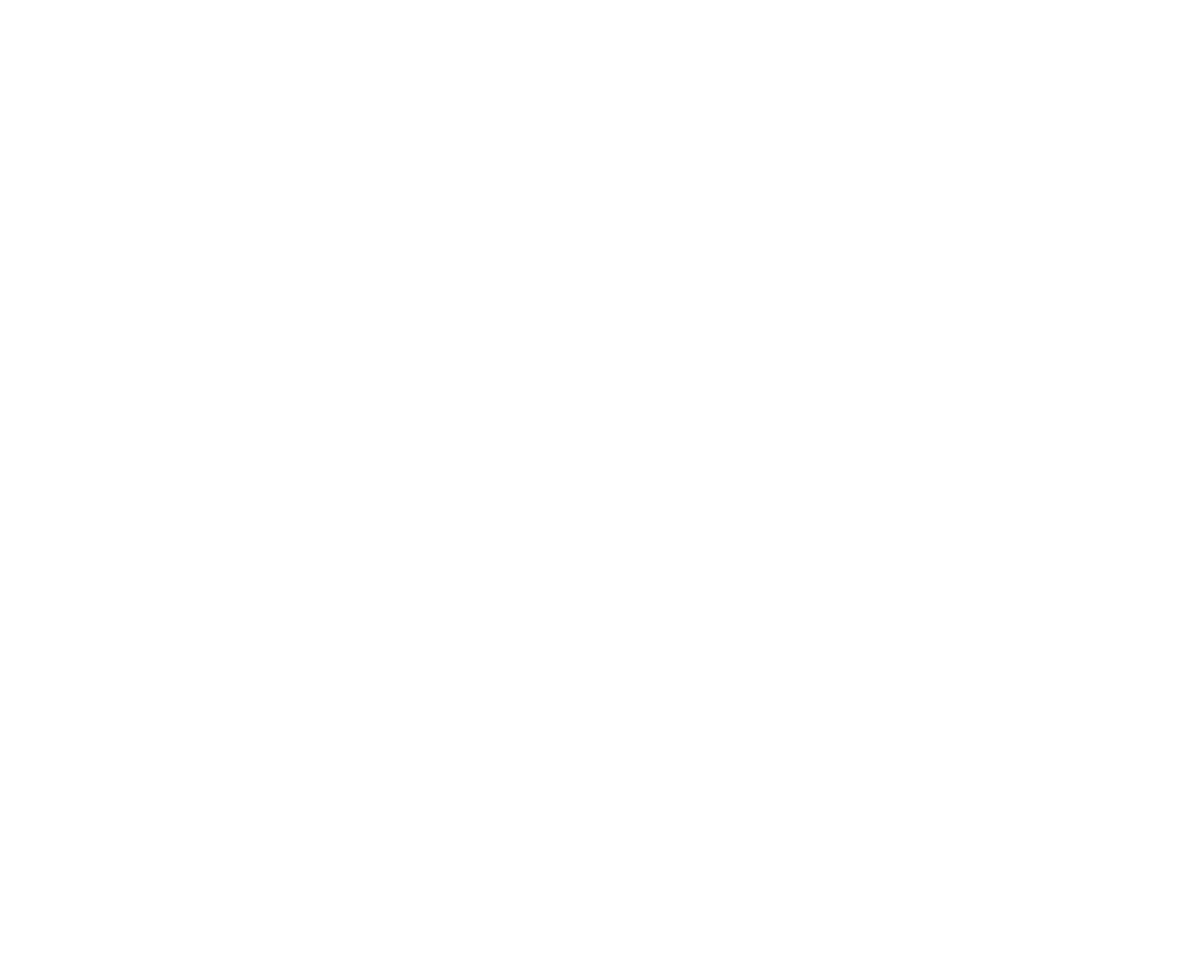
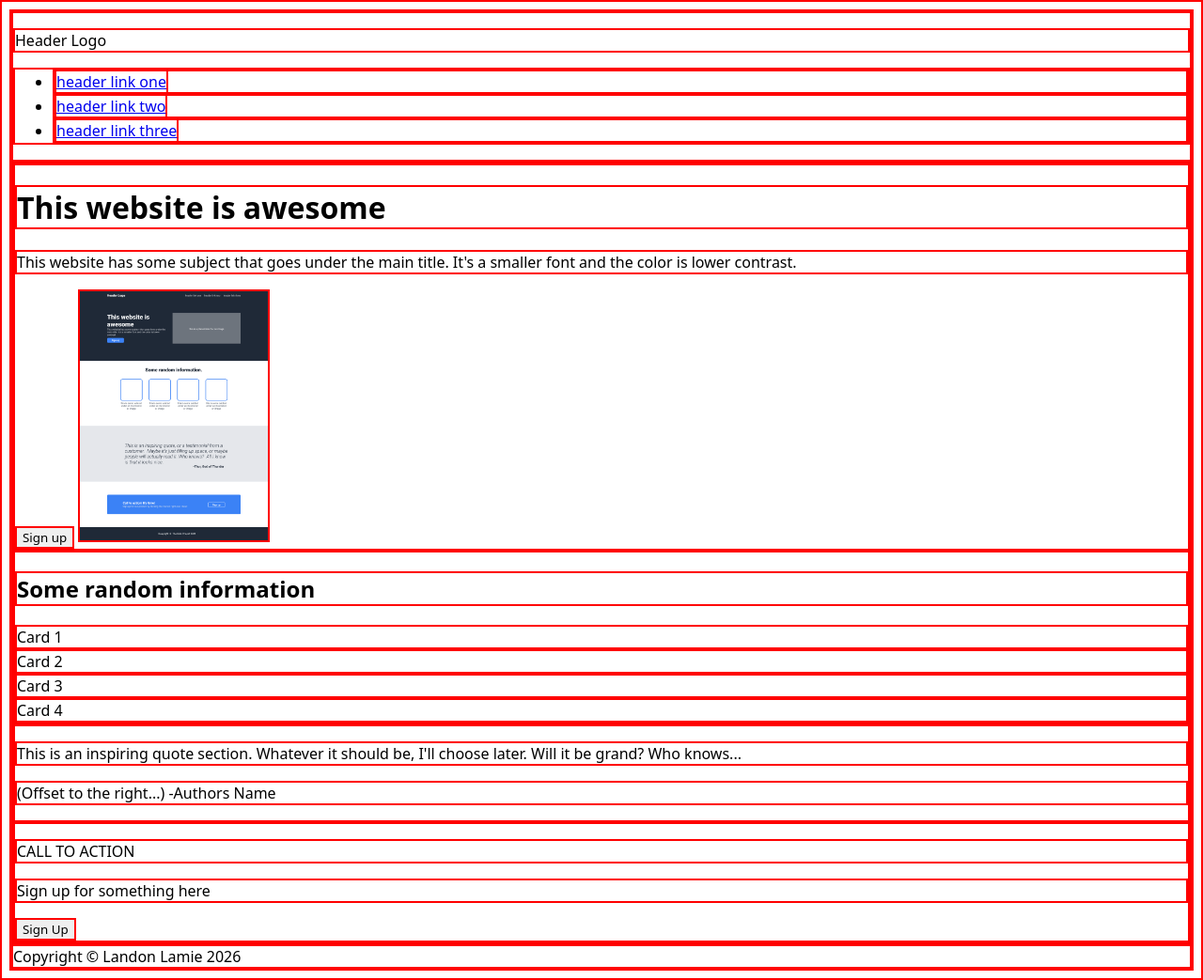
Before and after one commit to lamielm/TOP-Landing-Page, a plain HTML site: page index.html in a window 1280 px wide. Shown: the whole page at 94% size. Before the commit the page ends 800 px from the top, so only its background shows below. Drawn offline with Linux system fonts and the light colour scheme.

Commit message:
Create general layout and insert content into page. Create a README file to track issues/current process.

```diff
--- a/index.html
+++ b/index.html
@@ -8,8 +8,49 @@
 		<link rel="stylesheet" href="style.css" />
 	</head>
 	<body>
-		<header></header>
-		<main></main>
-		<footer></footer>
+		<div class="header">
+			<p>Header Logo</p>
+			<ul>
+				<li><a href="#">header link one</a></li>
+				<li><a href="#">header link two</a></li>
+				<li><a href="#">header link three</a></li>
+			</ul>
+		</div>
+		<div class="content">
+			<div class="main">
+				<h1>This website is awesome</h1>
+				<p>
+					This website has some subject that goes under the main
+					title. It's a smaller font and the color is lower contrast.
+				</p>
+				<button>Sign up</button>
+				<img
+					src="./images/landing-page-goal.png"
+					alt="Place holder for future image"
+					width="200px"
+					height="auto"
+				/>
+			</div>
+			<div class="info">
+				<h2>Some random information</h2>
+				<div class="card">Card 1</div>
+				<div class="card">Card 2</div>
+				<div class="card">Card 3</div>
+				<div class="card">Card 4</div>
+			</div>
+			<div class="quote">
+				<p>
+					This is an inspiring quote section. Whatever it should be,
+					I'll choose later. Will it be grand? Who knows...
+				</p>
+				<p>(Offset to the right...) -Authors Name</p>
+			</div>
+			<div class="call">
+				<p>CALL TO ACTION</p>
+				<p>Sign up for something here</p>
+				<button>Sign Up</button>
+			</div>
+		</div>
+		<div class="footer">Copyright &copy; Landon Lamie 2026</div>
 	</body>
 </html>
--- a/style.css
+++ b/style.css
@@ -24,7 +24,17 @@ Quote:
 */
 
 * {
-	box-sizing: border-box;
-	margin: 0;
-	padding: 0;
+	border: 2px solid red;
+	font-family:
+		system-ui,
+		-apple-system,
+		BlinkMacSystemFont,
+		"Segoe UI",
+		Roboto,
+		Oxygen,
+		Ubuntu,
+		Cantarell,
+		"Open Sans",
+		"Helvetica Neue",
+		sans-serif;
 }
```
Also changed, not shown: 1 other file.
